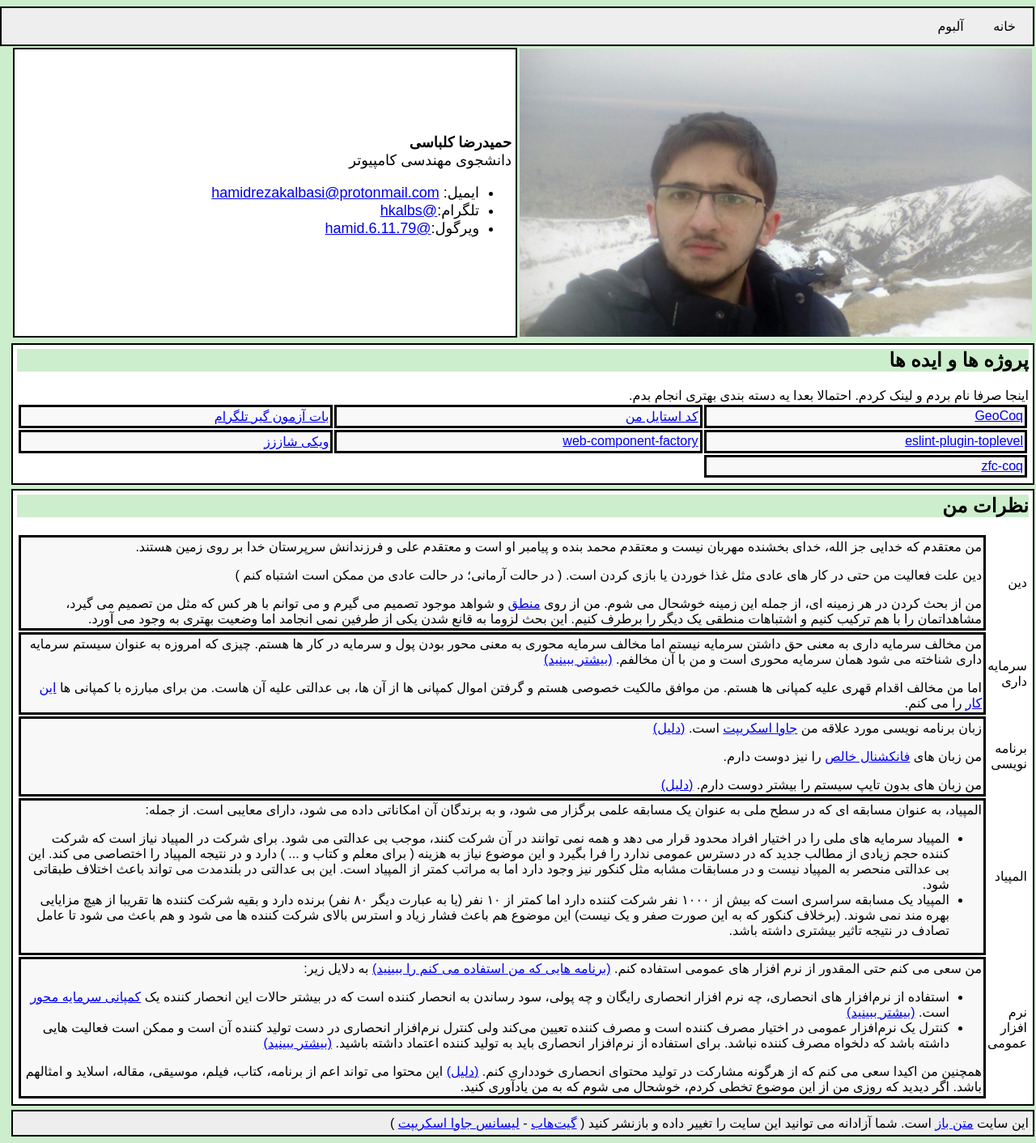
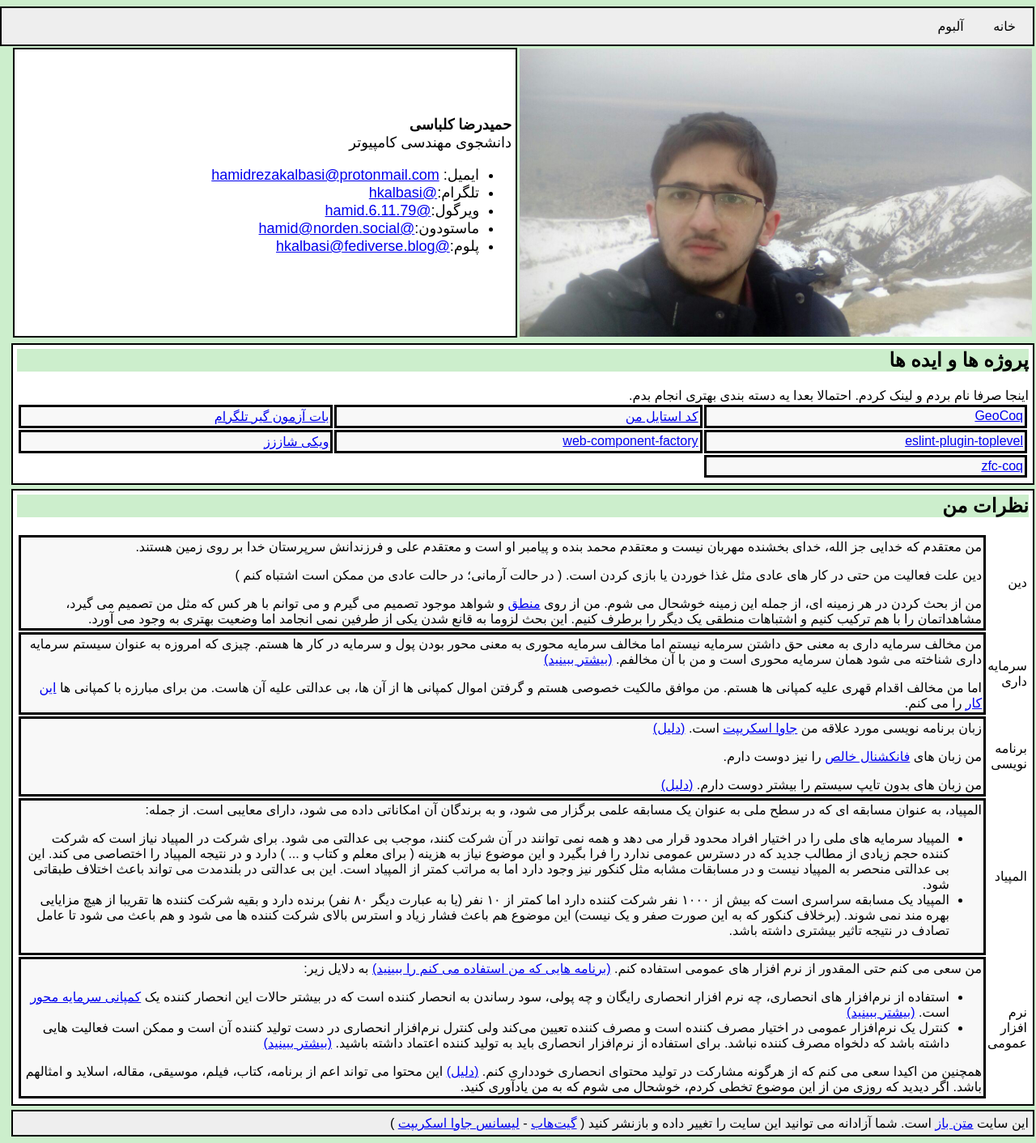
Before and after one commit to HKalbasi/HKalbasi.github.io, a Jekyll site: the page built from index.html, in a window 1280 px wide. Shown: the whole page at 81% size. Built offline with Jekyll 4.4.1, drawn with Linux system fonts in a browser that asks for light colours.

Commit message:
add new socials

```diff
--- a/index.html
+++ b/index.html
@@ -14,10 +14,16 @@
         ایمیل: <a href="mailto:hamidrezakalbasi@protonmail.com">hamidrezakalbasi@protonmail.com</a><br>
       </li>
       <li>
-        تلگرام:<a href="https://t.me/hkalbs">@hkalbs</a>
+        تلگرام:<a href="https://t.me/hkalbasi">@hkalbasi</a>
       </li>
       <li>
         ویرگول:<a href="https://virgool.io/@hamid.6.11.79">@hamid.6.11.79</a>
+      </li>
+      <li>
+        ماستودون:<a href="https://norden.social/@hamid">@hamid@norden.social</a>
+      </li>
+      <li>
+        پلوم:<a href="https://fediverse.blog/@/hkalbasi">@hkalbasi@fediverse.blog</a>
       </li>
     </ul>
   </td>
```
